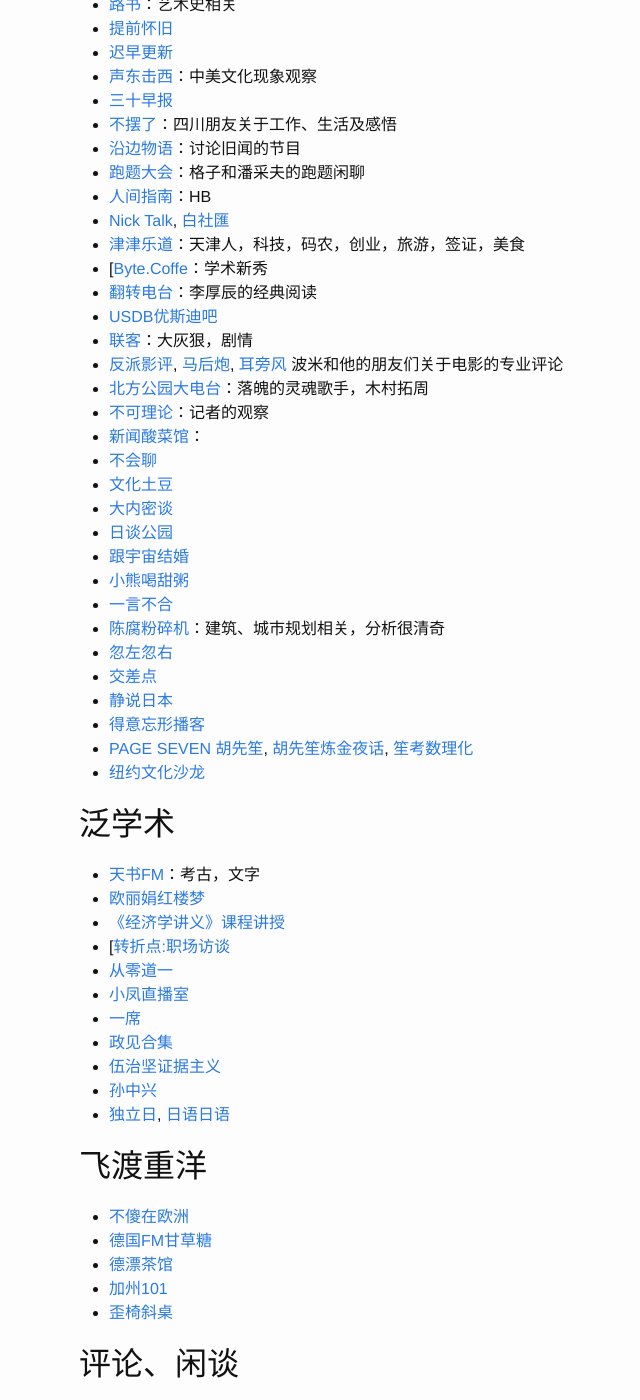
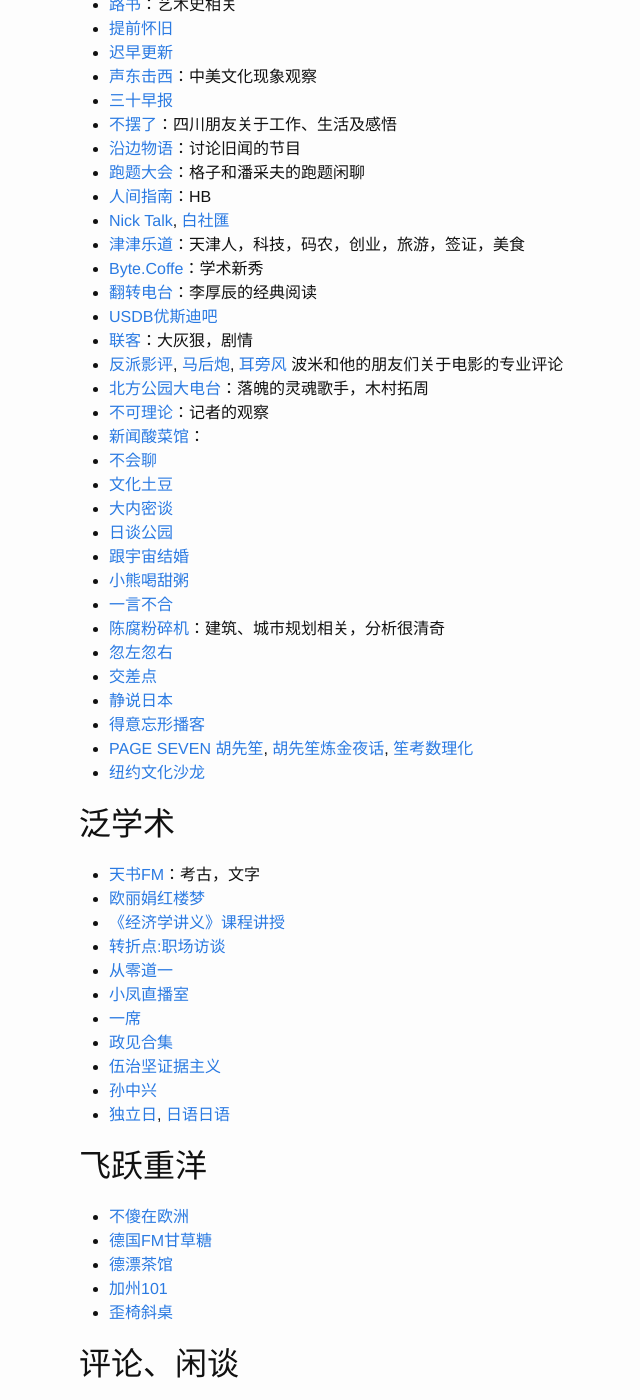
Before and after one commit to LyingCortex/lyingcortex.github.io, a Jekyll site: the page built from _posts/2018-11-28-recommend-podcasts.markdown, in a window 1280 px wide and 1400 px high, scrolled down 405 px. Shown: the whole window, without its empty margins (191-831 px from the left). Built offline with Jekyll 4.4.1, drawn with Linux system fonts in a browser that asks for light colours.

Commit message:
part of podcasts

```diff
--- a/_posts/2018-11-28-recommend-podcasts.markdown
+++ b/_posts/2018-11-28-recommend-podcasts.markdown
@@ -21,7 +21,7 @@ categories: recommendation
 - [人间指南](https://renjianzhinan.fm/)：HB
 - [Nick Talk](https://www.nicktalk.com/), [白社匯](https://www.nicktalk.com/baishehui?format=rss)
 - [津津乐道](https://jinjinledao.org/)：天津人，科技，码农，创业，旅游，签证，美食
-- [[Byte.Coffe](http://byte.coffee/)：学术新秀
+- [Byte.Coffe](http://byte.coffee/)：学术新秀
 - [翻转电台](http://rss.lizhi.fm/rss/1057263.xml)：李厚辰的经典阅读
 - [USDB优斯迪吧](http://rss.lizhi.fm/rss/319265.xml)
 - [联客](http://rss.lizhi.fm/rss/1040051.xml)：大灰狠，剧情
@@ -48,7 +48,7 @@ categories: recommendation
 - [天书FM](http://tianshuguangbo.com/blog?format=RSS)：考古，文字
 - [欧丽娟红楼梦](http://podcast-beta.miao.li/xml/lizhi/936538/rss.xml)
 - [《经济学讲义》课程讲授](https://rsshub.app/ximalaya/album/386120.rss)
-- [[转折点:职场访谈](https://getpodcast.xyz/data/ximalaya/14481730.xml)
+- [转折点:职场访谈](https://getpodcast.xyz/data/ximalaya/14481730.xml)
 - [从零道一](http://feeds.feedburner.com/0says1)
 - [小凤直播室](http://rss.kaolafm.com/MZ_RSS/rss/1100000046071/album.xml)
 - [一席](http://rss.kaolafm.com/MZ_RSS/rss/1100000046138/album.xml)
@@ -57,7 +57,7 @@ categories: recommendation
 - [孙中兴](http://podcast-beta.miao.li/xml/netease/349551665/rss.xml)
 - [独立日](https://riyu.squarespace.com/independenceday), [日语日语](https://riyu.squarespace.com/hibi?format=rss)
 
-## 飞渡重洋
+## 飞跃重洋
 - [不傻在欧洲](https://getpodcast.xyz/data/ximalaya/3501680.xml)
 - [德国FM甘草糖](http://rss.lizhi.fm/rss/340976.xml)
 - [德漂茶馆](http://rss.lizhi.fm/rss/3503970.xml)
```
